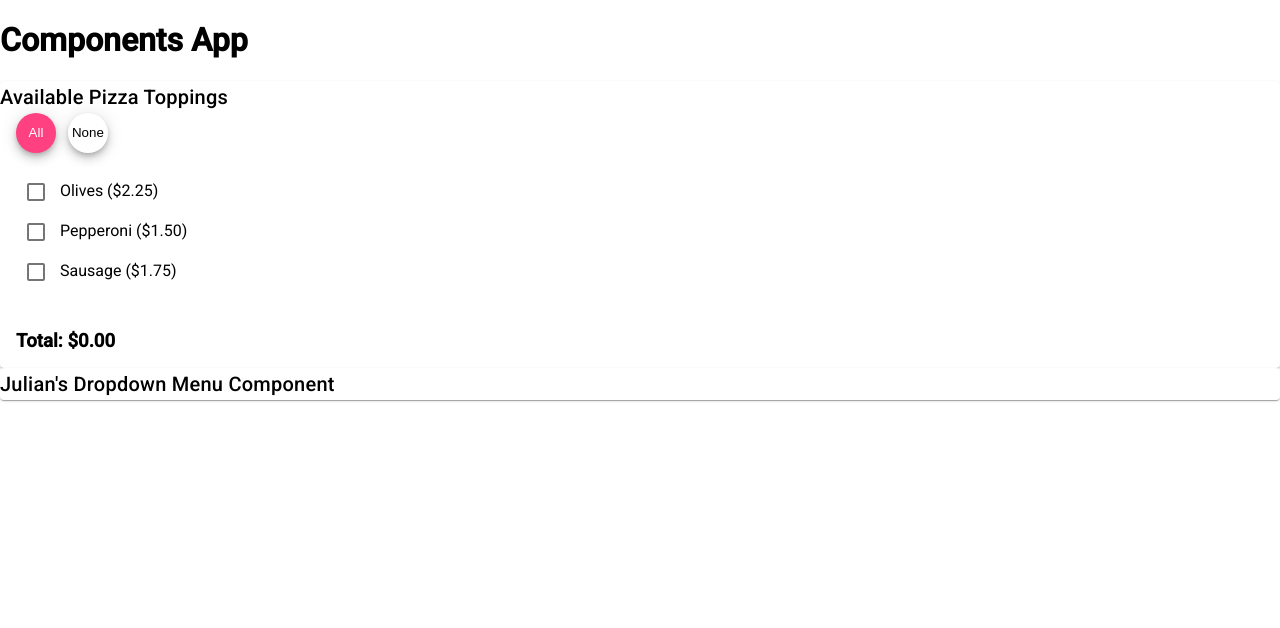
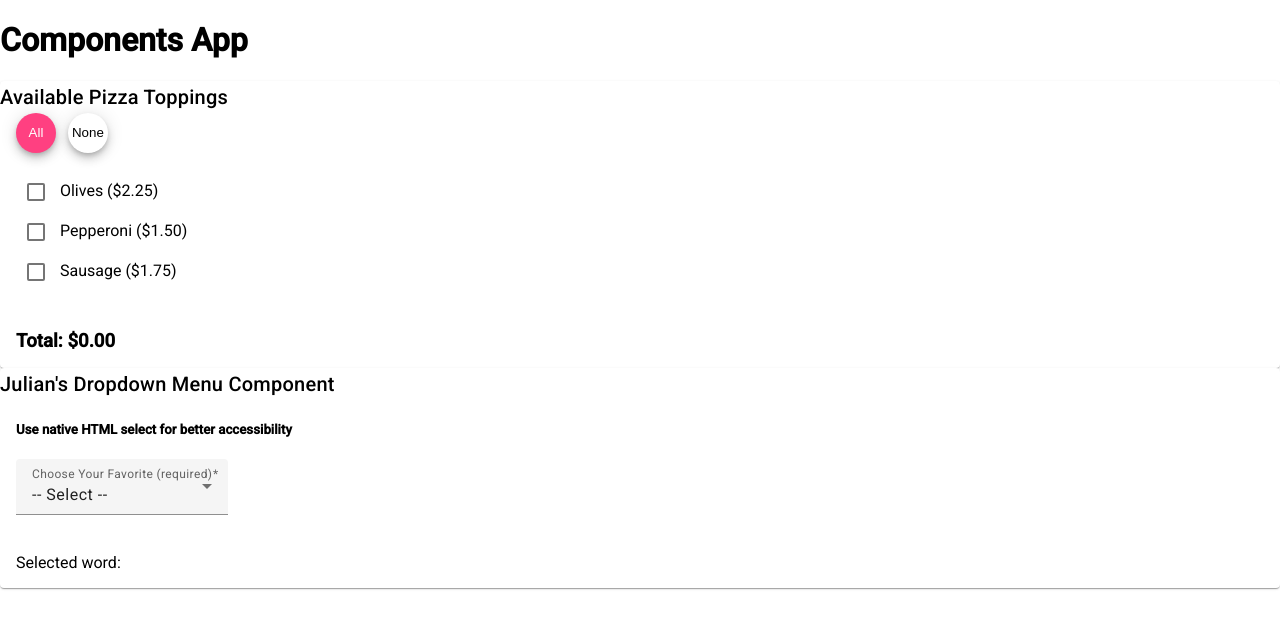
Before and after one commit to tsteelematc/components24s, an Angular app: page / in a window 1280 px wide. Shown: the top 628 px of the page. Built offline with nearby package versions, Linux system fonts and the light colour scheme.

Commit message:
Slack-n-tell done
A dropdown menu that displays the user's chosen value below it.

```diff
--- a/src/app/jta-dropdown/jta-dropdown.component.html
+++ b/src/app/jta-dropdown/jta-dropdown.component.html
@@ -1,5 +1,26 @@
-<mat-card>
-    <mat-card-title>
-        Julian's Dropdown Menu Component
-    </mat-card-title>
-</mat-card>
+<form>
+  <mat-card>
+    <mat-card-title> Julian's Dropdown Menu Component </mat-card-title>
+    <mat-card-content>
+      <h5>Use native HTML select for better accessibility</h5>
+      <mat-form-field>
+        <mat-label>Choose Your Favorite (required)</mat-label>
+        <select
+          matNativeControl
+          required
+          [(ngModel)]="selectedWord"
+          name="word"
+        >
+          <option label="-- Select --"></option>
+          @for (word of words; track word) {
+          <option [value]="word.value">{{ word.viewValue }}</option>
+          }
+        </select>
+        @if (selectFormControl.hasError('required')) {
+        <mat-error>This field is required</mat-error>
+        }
+      </mat-form-field>
+      <p>Selected word: {{ selectedWord }}</p>
+    </mat-card-content>
+  </mat-card>
+</form>
--- a/src/app/jta-dropdown/jta-dropdown.component.ts
+++ b/src/app/jta-dropdown/jta-dropdown.component.ts
@@ -1,4 +1,10 @@
 import { Component } from '@angular/core';
+import { FormControl, Validators } from '@angular/forms';
+
+interface Word {
+  value: string;
+  viewValue: string;
+}
 
 @Component({
   selector: 'app-jta-dropdown',
@@ -6,5 +12,13 @@ import { Component } from '@angular/core';
   styleUrl: './jta-dropdown.component.css'
 })
 export class JtaDropdownComponent {
+  selectFormControl = new FormControl ('', Validators.required);
 
+  selectedWord: string = '';
+
+  words: Word[] = [
+    {value: 'foo', viewValue: 'Foo'},
+    {value: 'bar', viewValue: 'Bar'},
+    {value: 'baz', viewValue: 'Baz'}
+  ];
 }
```
